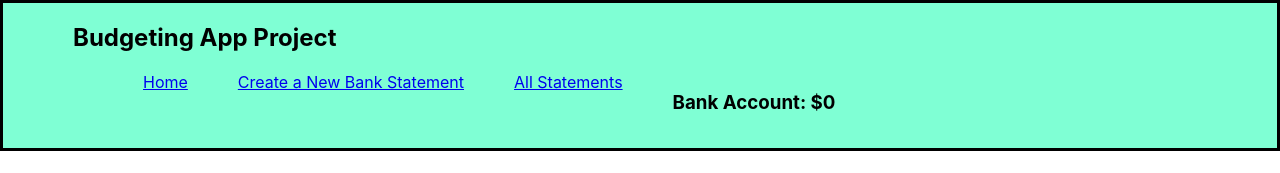
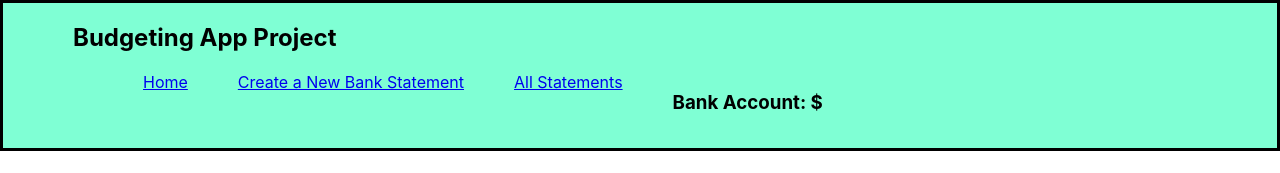
Before and after one commit to JoseC620/Budgeting-App-Project-frontend, a React (Create React App) app: page / in a window 1280 px wide. Shown: the top 173 px of the page. Built offline with nearby package versions, Linux system fonts and the light colour scheme; no server answers.

Commit message:
made account total visible on navbat

```diff
--- a/src/App.js
+++ b/src/App.js
@@ -14,6 +14,7 @@ const API = process.env.REACT_APP_API_URL;
 function App() {
 
   const [statements, setStatements] = useState([]);
+  const [total, setTotal] = useState()
 
   useEffect(() => {
     axios
@@ -22,16 +23,19 @@ function App() {
         console.log(response.data);
         setStatements(response.data);
       })
-  }, []);
+      .then(() => {
 
-  let total = statements.reduce((a, statement) => {
+        setTotal(statements.reduce((a, statement) => {
 
-      if(statement.deposit){
-          return (a + Number(statement.amount))
-      } else {
-          return (a - Number(statement.amount))
-      }
-  },0)
+           if(statement.deposit){
+               return (a + Number(statement.amount))
+           } else {
+               return (a - Number(statement.amount))
+           }
+       },0))
+      })
+  }, [statements]);
+
 
 
 
```
